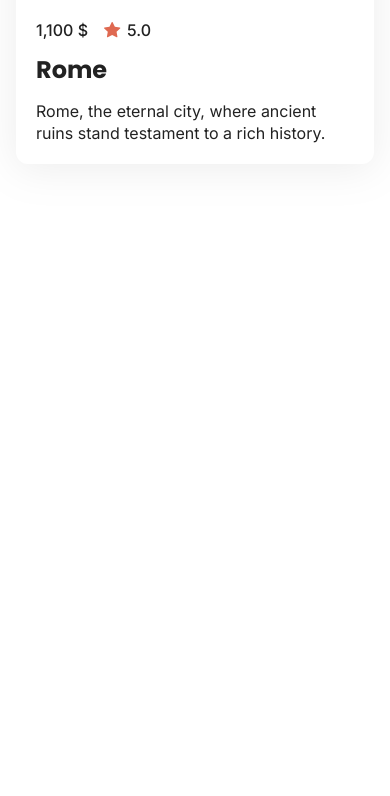
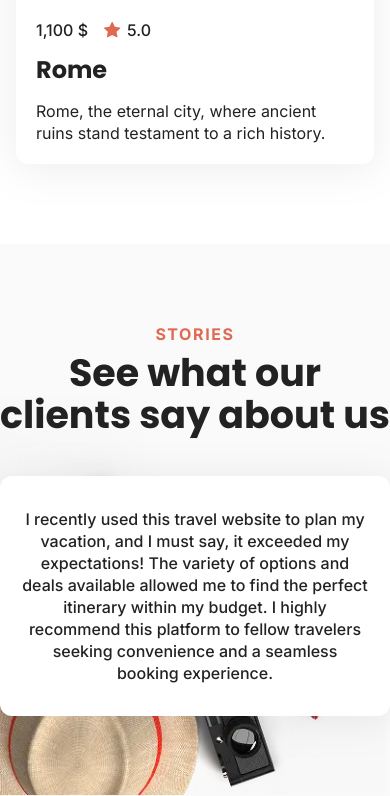
Before and after one commit to Katkulator/travel-page-zadatak, a website built with Vite: page index.html in a window 390 px wide. Shown: the part 4859-5655 px from the top of the page. Before the commit the page ends 5103 px from the top, so only its background shows below. Built offline with nearby package versions, Linux system fonts and the light colour scheme.

Commit message:
add Stories section with static testimonial, new styles, and responsive layout adjustments

```diff
--- /dev/null
+++ b/src/partials/stories.html
@@ -0,0 +1,29 @@
+<section class="stories section section--muted" id="stories">
+  <div class="stories__decor">
+    <img
+      src="assets/images/stories/stories-decor.webp"
+      alt=""
+      aria-hidden="true"
+    />
+  </div>
+
+  <div class="stories__inner">
+    <div class="stories__content">
+      <p class="section-label section-label--center stories__label reveal">Stories</p>
+
+      <h2 class="section-title section-title--center stories__title reveal">
+        See what our clients say about us
+      </h2>
+
+      <article class="testimonial-card reveal">
+        <p class="testimonial-card__text">
+          I recently used this travel website to plan my vacation, and I must
+          say, it exceeded my expectations! The variety of options and deals
+          available allowed me to find the perfect itinerary within my budget. I
+          highly recommend this platform to fellow travelers seeking convenience
+          and a seamless booking experience.
+        </p>
+      </article>
+    </div>
+  </div>
+</section>
--- a/src/scripts/render.js
+++ b/src/scripts/render.js
@@ -4,6 +4,7 @@ import destinationsPartial from "../partials/destinations.html?raw";
 import heroPartial from "../partials/hero.html?raw";
 import offersPartial from "../partials/offers.html?raw";
 import promotionPartial from "../partials/promotion.html?raw";
+import storiesPartial from "../partials/stories.html?raw";
 import { destinationsData, heroSlidesData, offersData } from "./swiper-data.js";
 
 const createHeroSlide = (slide) => `
@@ -72,6 +73,7 @@ export const renderApp = () => {
             ${promotionPartial}
             ${offersPartial}
             ${destinationsPartial}
+            ${storiesPartial}
         </main>
     `;
 };
--- a/styles/base/reset.css
+++ b/styles/base/reset.css
@@ -6,6 +6,7 @@
 
 html {
     scroll-behavior: smooth;
+    scrollbar-width: none;
 }
 
 body {
@@ -37,3 +38,7 @@ ul {
     margin: 0;
     padding: 0;
 }
+
+body::-webkit-scrollbar {
+    display: none;
+}
--- a/styles/components/nav.css
+++ b/styles/components/nav.css
@@ -132,7 +132,7 @@
         align-items: flex-start;
         justify-content: flex-start;
         gap: 24px;
-        width: 100vw;
+        width: 100%;
         height: 100vh;
         padding: 120px 32px 40px;
         background: rgba(255, 255, 255, 0.9);
--- a/styles/main.css
+++ b/styles/main.css
@@ -13,6 +13,7 @@
 @import url("./sections/promotion.css");
 @import url("./sections/offers.css");
 @import url("./sections/destinations.css");
+@import url("./sections/stories.css");
 
 @import url("./utilities/animations.css");
 
--- /dev/null
+++ b/styles/sections/stories.css
@@ -0,0 +1,95 @@
+.stories {
+    position: relative;
+    overflow: hidden;
+}
+
+.stories__inner {
+    position: relative;
+    z-index: 2;
+}
+
+.stories__content {
+    width: 100%;
+    margin-inline: auto;
+}
+
+.stories__label {
+    margin-bottom: 8px;
+}
+
+.stories__title {
+    max-width: 870px;
+    margin-inline: auto;
+    margin-bottom: 64px;
+}
+
+.stories__decor {
+    position: absolute;
+    left: -15px;
+    bottom: 0;
+    width: 415px;
+    height: 400px;
+    z-index: 1;
+    pointer-events: none;
+}
+
+.stories__decor img {
+    width: 100%;
+    height: 100%;
+    object-fit: contain;
+    display: block;
+    transform-origin: center;
+}
+
+.testimonial-card {
+    width: min(100%, 740px);
+    margin-inline: auto;
+    padding: 64px 40px;
+    border-radius: 12px;
+    background: var(--color-white);
+    box-shadow: var(--shadow-card);
+}
+
+.testimonial-card__text {
+    width: min(100%, 610px);
+    margin: 0 auto;
+    color: var(--color-text);
+    text-align: center;
+    font-family: var(--font-body), sans-serif;
+    font-size: 20px;
+    font-style: normal;
+    font-weight: 500;
+    line-height: 24px;
+}
+
+@media (max-width: 1199px) {
+    .stories__title {
+        margin-bottom: 56px;
+    }
+}
+
+@media (max-width: 767px) {
+    .stories__title {
+        margin-bottom: 40px;
+    }
+
+    .testimonial-card {
+        padding: 40px 24px;
+    }
+
+    .testimonial-card__text {
+        font-size: 18px;
+        line-height: 24px;
+    }
+}
+
+@media (max-width: 479px) {
+    .testimonial-card {
+        padding: 32px 20px;
+    }
+
+    .testimonial-card__text {
+        font-size: 16px;
+        line-height: 22px;
+    }
+}
```
Also changed, not shown: assets/images/stories/stories-decor.webp (added).
